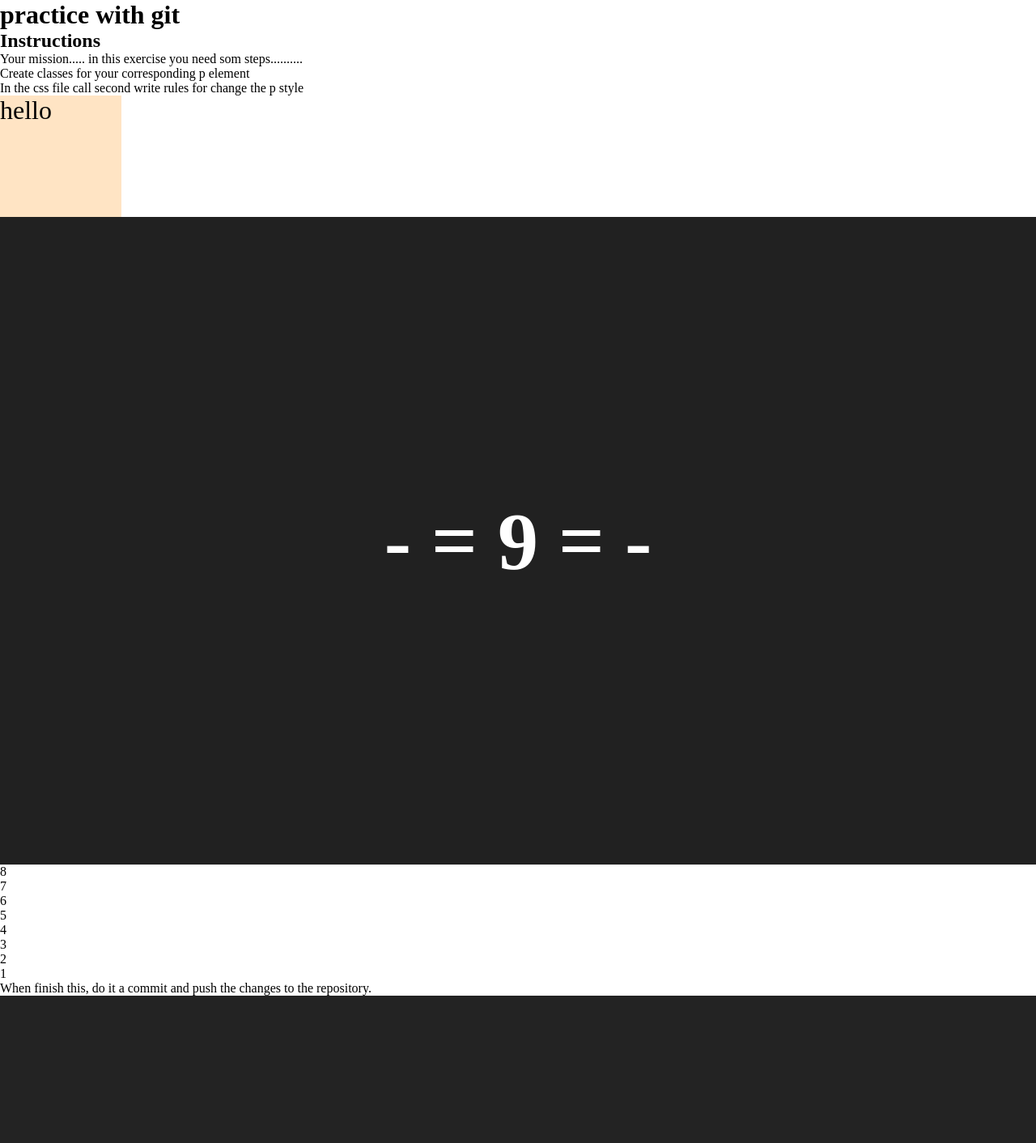
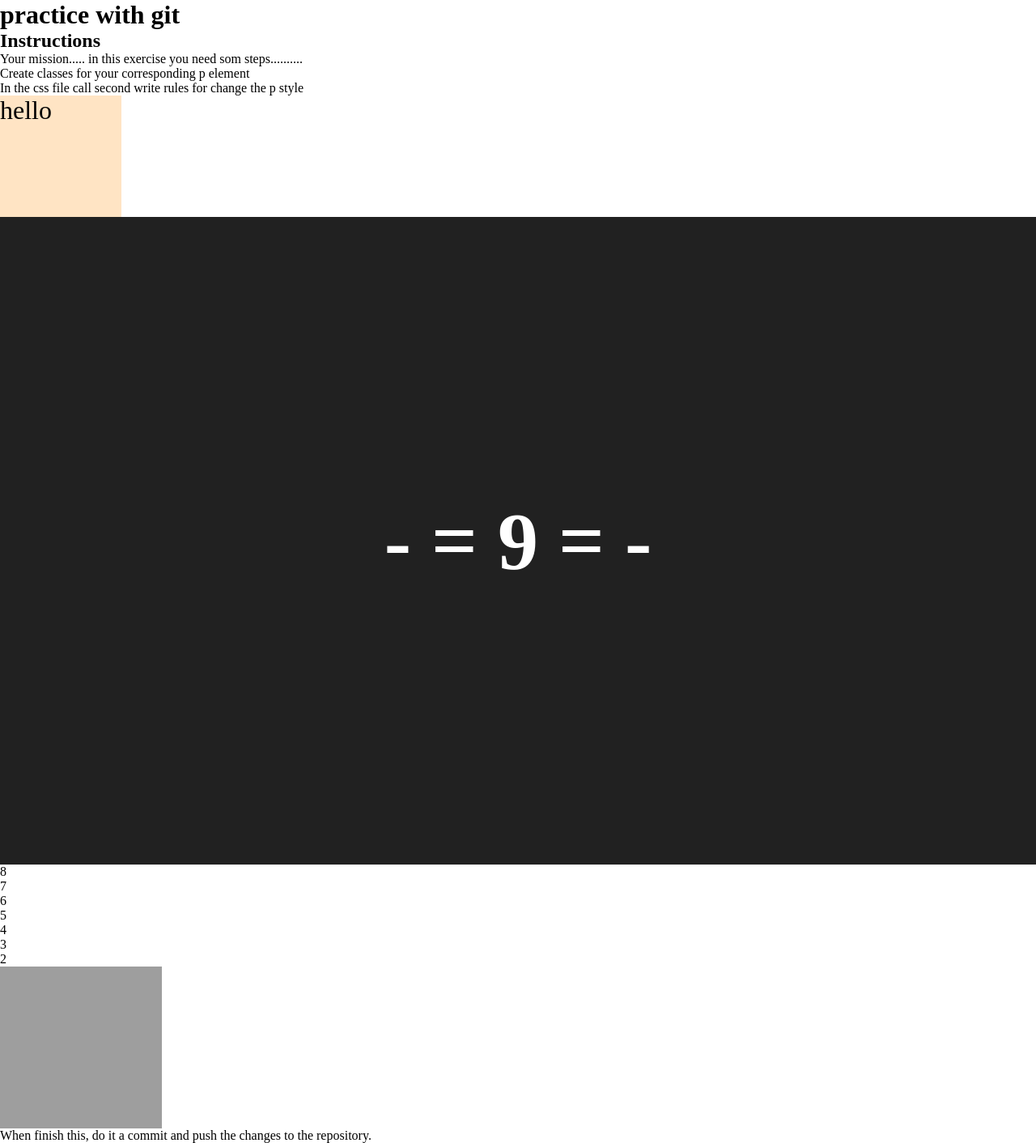
Before and after one commit to adrianeso/practicegit, a PHP site: page /second.php in a window 1280 px wide. Shown: the whole page at 81% size. Before the commit the page ends 1230 px from the top, so only its background shows below. Run offline with PHP 8.4, Linux system fonts and the light colour scheme; grey boxes are pictures that could not be loaded.

Commit message:
New pancakes

```diff
--- a/css/second.css
+++ b/css/second.css
@@ -25,3 +25,12 @@
 .span-box{
     font-size: 2em;
 }
+
+.pancakes {
+    width: 200px;
+    height: 200px;
+    background-image: url(https://assets.tmecosys.com/image/upload/t_web767x639/img/recipe/ras/Assets/CCBC8257-1614-4027-A5F1-B3A40FC46905/Derivates/DB4155EF-4C31-4E24-8B06-419F09F2757F.jpg);
+}
+.small-pancake {
+    font-size: 3em;
+}
--- a/second.php
+++ b/second.php
@@ -38,7 +38,9 @@
 <p>4</p>
 <p>3</p>
 <p>2</p>
-<p>1</p>
+<p class="pancakes">
+    <span class="small-pancake">
+</p>
 
 <p>When finish this, do it a commit and push the changes to the repository.</p>
 
```
